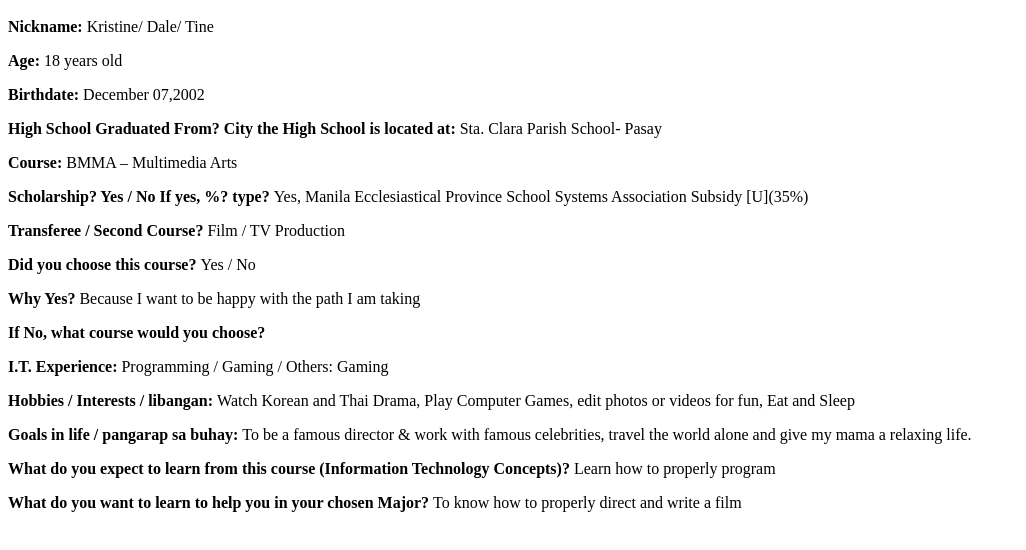
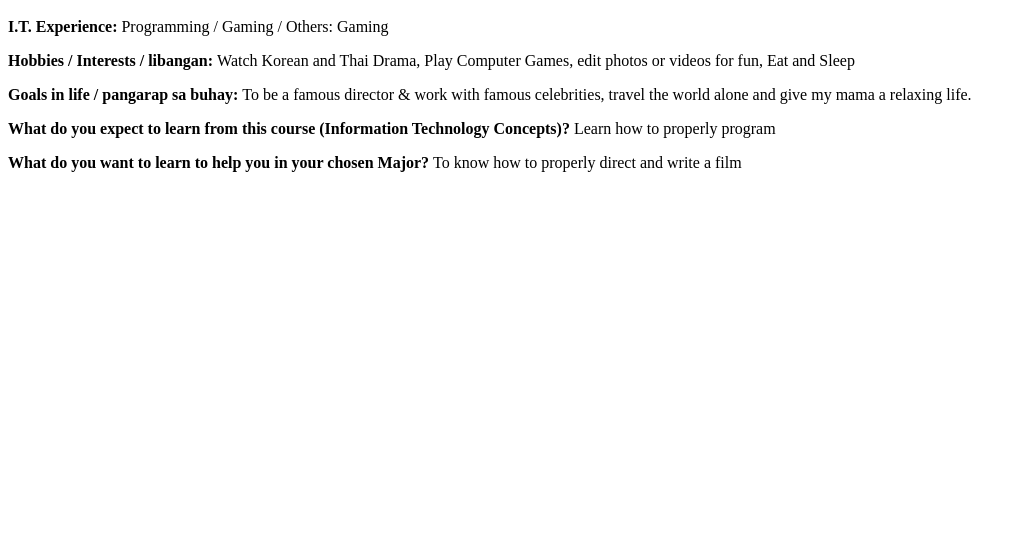
Before and after one commit to KristineDaleYapit/kyapit.github.io, a plain HTML site: page index.html in a window 1280 px wide. Shown: the part 48-598 px from the top of the page, without its empty margins (0-1026 px from the left). Drawn offline with Linux system fonts and the light colour scheme.

Commit message:
Update index.html

```diff
--- a/index.html
+++ b/index.html
@@ -1,27 +1,6 @@
 
 <html>
 <h1>Introduction</h1>
-<p>
-<b>
-Nickname: </b> Kristine/ Dale/ Tine </p>
-<p>
-<b> Age: </b> 18 years old </p>
-<p>
-<b> Birthdate: </b>  December 07,2002 </p>
-<p>
-<b> High School Graduated From? City the High School is located at: </b> Sta. Clara Parish School- Pasay </p>
-<p>
-<b> Course: </b> BMMA – Multimedia Arts </p>
-<p>
-<b> Scholarship? Yes / No If yes, %? type? </b>Yes, Manila Ecclesiastical Province School Systems Association Subsidy [U](35%) </p>
-<p>
-<b> Transferee / Second Course? </b> Film / TV Production </p>
-<p>
-<b> Did you choose this course? </b> Yes / No </p>
-<p>
-<b> Why Yes? </b> Because I want to be happy with the path I am taking </p>
-<p>
-<b> If No, what course would you choose? </b> </p>
 <p>
 <b>I.T. Experience: </b>Programming / Gaming / Others: Gaming </p>
 <p>
```
